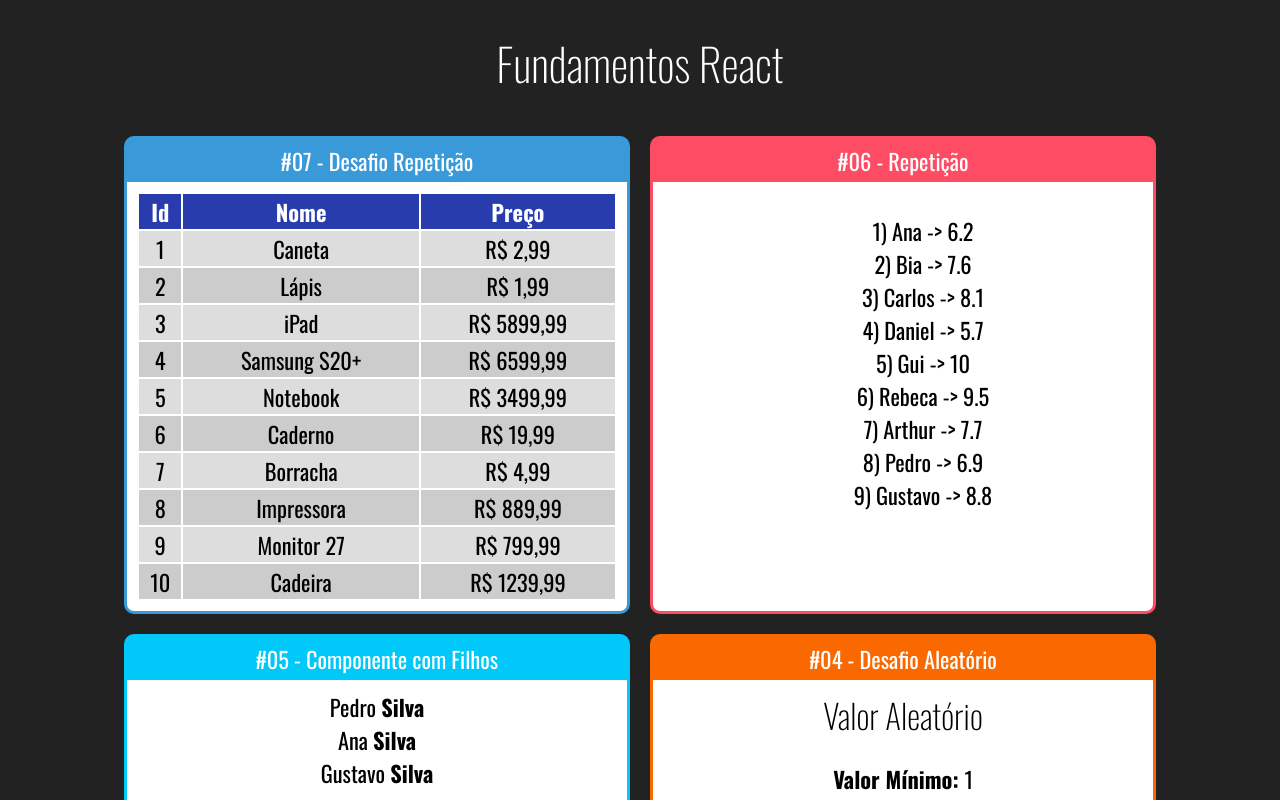
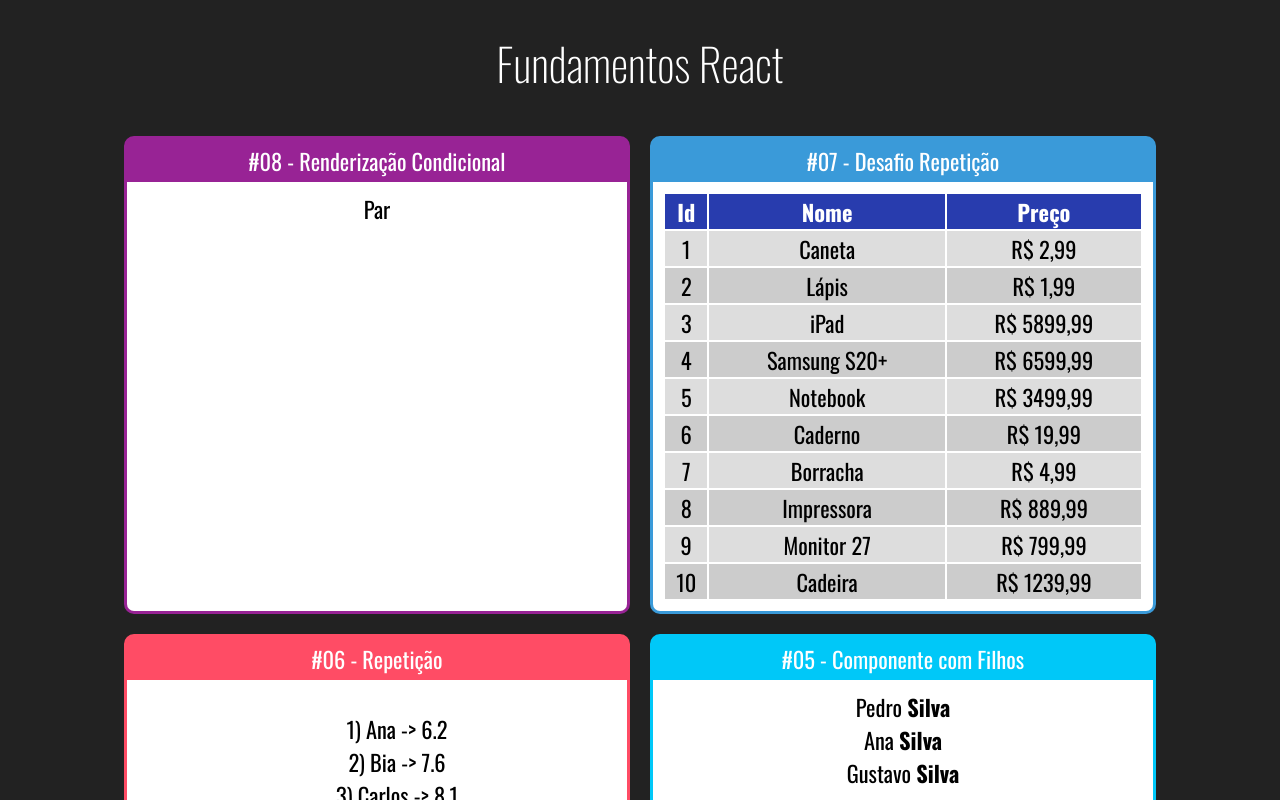
Before and after one commit to thomassilva23/fundamentos-react, a React (Create React App) app: page / in a window 1280 px wide. Shown: the top 800 px of the page. Built offline with nearby package versions, Linux system fonts and the light colour scheme.

Commit message:
21 - Renderização Condicional #01

```diff
--- a/src/App.jsx
+++ b/src/App.jsx
@@ -11,6 +11,7 @@
 import Fragmento from "./components/basicos/Fragmento";
 import ComParametro from "./components/basicos/ComParametro";
 import Primeiro from "./components/basicos/Primeiro";
+import ParOuImpar from "./components/condicional/ParOuImpar";
 
 // eslint-disable-next-line import/no-anonymous-default-export
 export default () => (
@@ -18,6 +19,10 @@
     <h1>Fundamentos React</h1>
 
     <div className="Cards">
+      <Card titulo="#08 - Renderização Condicional" color="#982395">
+        <ParOuImpar numero={20}></ParOuImpar>
+      </Card>
+
       <Card titulo="#07 - Desafio Repetição" color="#3A9AD9">
         <TabelaProdutos></TabelaProdutos>
       </Card>
--- /dev/null
+++ b/src/components/condicional/ParOuImpar.jsx
@@ -0,0 +1,7 @@
+import React from "react";
+
+/* eslint-disable import/no-anonymous-default-export */
+export default (props) => {
+  const isPar = props.numero % 2 === 0;
+  return <div>{isPar ? <span>Par</span> : <span>Ímpar</span>}</div>;
+};
--- a/src/components/repeticao/TabelaProdutos.jsx
+++ b/src/components/repeticao/TabelaProdutos.jsx
@@ -7,7 +7,7 @@
   function getLinhas() {
     return produtos.map((produto, i) => {
       return (
-        <tr key={produto.id} className={i % 2 == 0 ? "Par" : "Impar"}>
+        <tr key={produto.id} className={i % 2 === 0 ? "Par" : "Impar"}>
           <td>{produto.id}</td>
           <td>{produto.nome}</td>
           <td>R$ {produto.preco.toFixed(2).replace(".", ",")}</td>
```
